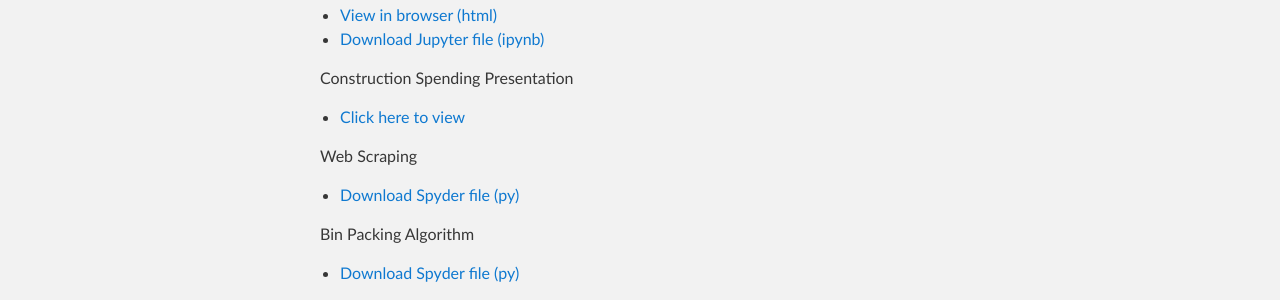
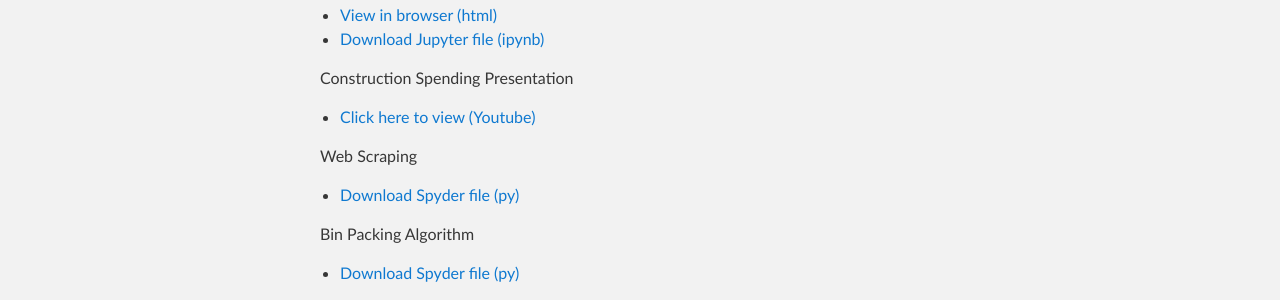
Before and after one commit to Cherylngo/cherylngo.github.io, a Jekyll site: the page built from CTBA/index.md, in a window 1280 px wide. Shown: the part 530-830 px from the top of the page. Built offline with Jekyll 4.4.1, drawn with Linux system fonts in a browser that asks for light colours; our own code applies the rules of GitHub Pages for plain Markdown files.

Commit message:
Update index.md

```diff
--- a/CTBA/index.md
+++ b/CTBA/index.md
@@ -11,7 +11,7 @@ Time Series Decomposition
 - [Download Jupyter file (ipynb)](M3Graphing.ipynb)
 
 Construction Spending Presentation
-- [Click here to view](https://www.youtube.com/watch?v=ySC1Y_YXDC4)
+- [Click here to view (Youtube)](https://www.youtube.com/watch?v=ySC1Y_YXDC4)
 
 Web Scraping
 - [Download Spyder file (py)](json_scrape.py)
```
